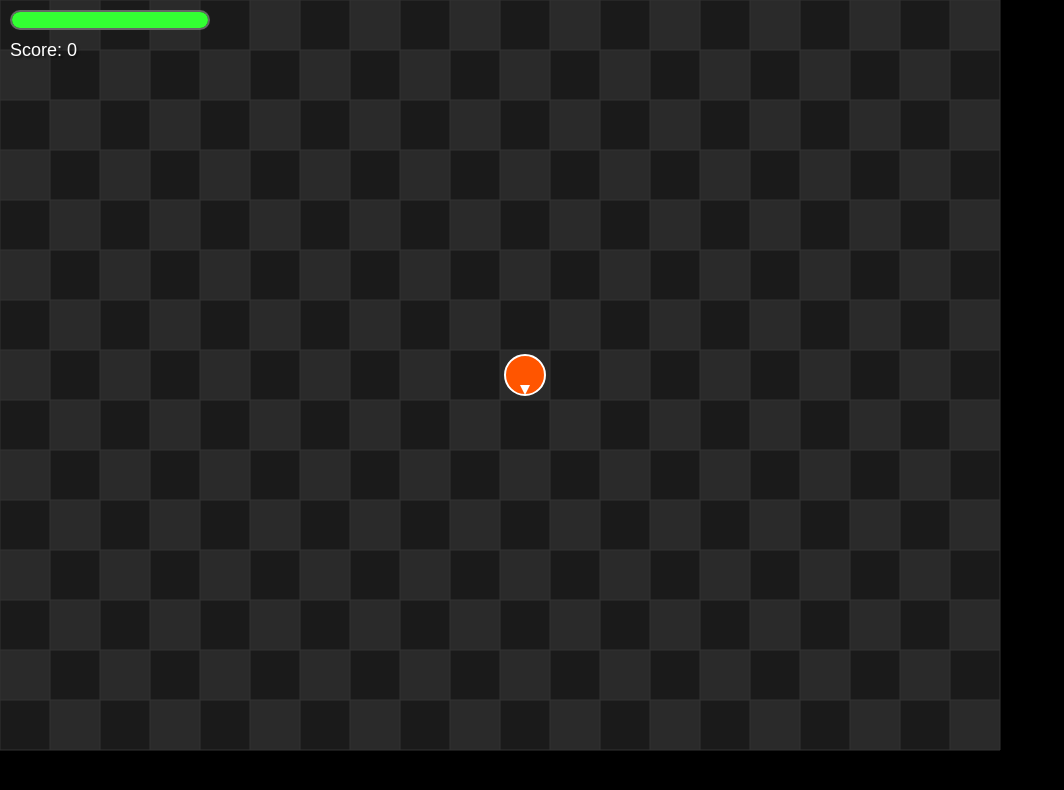
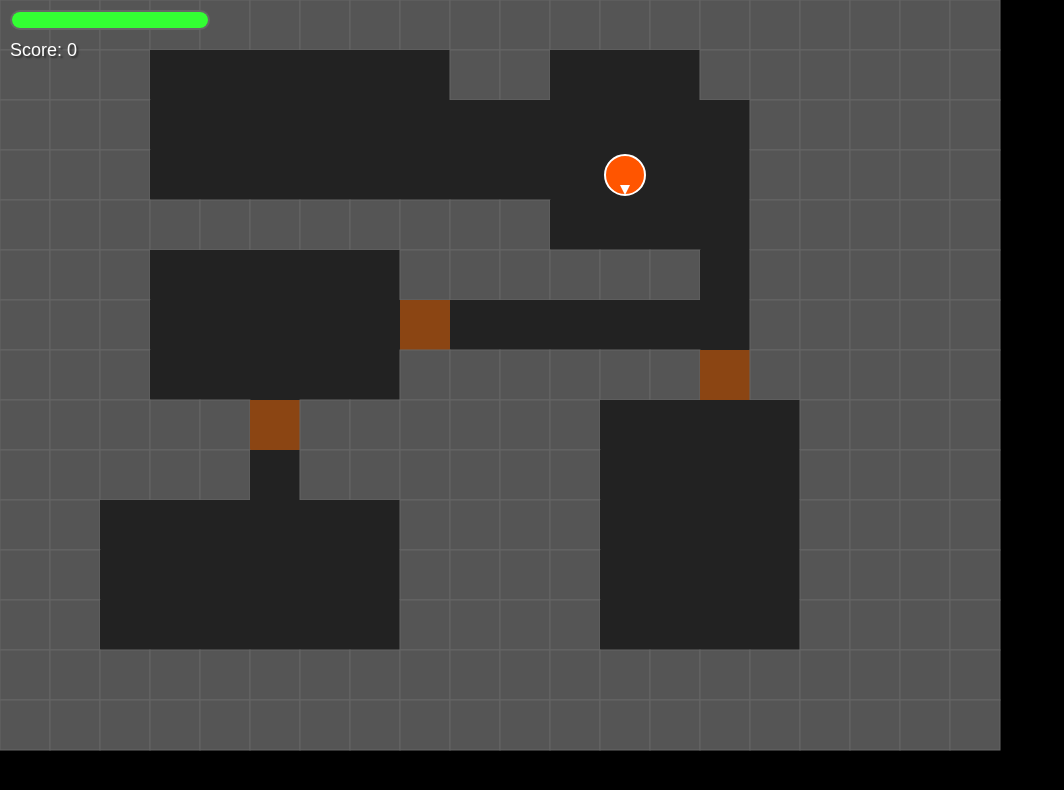
Before and after one commit to misterk72/le-donjon-des-dragons, a plain HTML site: page index.html in a window 1280 px wide. Both pictures are taken after a click on the button "Commencer". Shown: the whole page, without its empty margins (0-1064 px from the left). Drawn offline with Linux system fonts and the light colour scheme.

Commit message:
Initial implementation of dungeon generation with player movement and collision

```diff
--- a/index.html
+++ b/index.html
@@ -41,6 +41,7 @@
     <script src="js/collision.js"></script>
     <script src="js/camera.js"></script>
     <script src="js/player.js"></script>
+    <script src="js/dungeon.js"></script>
     <script src="js/game.js"></script>
 </body>
 </html>
--- /dev/null
+++ b/js/dungeon.js
@@ -0,0 +1,321 @@
+// Classe de génération du donjon
+class Dungeon {
+    constructor(game) {
+        this.game = game;
+
+        // Paramètres du donjon
+        this.minRooms = 5;
+        this.maxRooms = 10;
+        this.minRoomSize = 3;
+        this.maxRoomSize = 6;
+
+        // Grille du donjon (0: vide, 1: mur, 2: sol, 3: porte)
+        this.grid = [];
+
+        // Liste des salles
+        this.rooms = [];
+
+        // Position de départ du joueur
+        this.startX = 0;
+        this.startY = 0;
+    }
+
+    // Générer un nouveau donjon
+    generate() {
+        console.log("Génération d'un nouveau donjon...");
+
+        // Réinitialiser la grille
+        this.initializeGrid();
+
+        // Générer les salles
+        this.generateRooms();
+
+        // Connecter les salles avec des couloirs
+        this.connectRooms();
+
+        // Placer les portes
+        this.placeDoors();
+
+        // Définir la position de départ du joueur
+        this.setStartPosition();
+
+        // Ajouter les obstacles à la liste de collisions
+        this.addObstaclesToCollisionSystem();
+
+        console.log("Donjon généré avec " + this.rooms.length + " salles");
+        return this.grid;
+    }
+
+    // Initialiser la grille avec des murs partout
+    initializeGrid() {
+        this.grid = [];
+        this.rooms = [];
+
+        // Remplir la grille de murs
+        for (let y = 0; y < this.game.gridHeight; y++) {
+            this.grid[y] = [];
+            for (let x = 0; x < this.game.gridWidth; x++) {
+                this.grid[y][x] = 1; // 1 = mur
+            }
+        }
+    }
+
+    // Générer les salles aléatoirement
+    generateRooms() {
+        // Déterminer le nombre de salles à générer
+        const numRooms = Math.floor(Math.random() * (this.maxRooms - this.minRooms + 1)) + this.minRooms;
+
+        // Tentatives maximales pour placer une salle
+        const maxAttempts = 100;
+
+        // Générer les salles
+        for (let i = 0; i < numRooms; i++) {
+            let roomPlaced = false;
+            let attempts = 0;
+
+            while (!roomPlaced && attempts < maxAttempts) {
+                // Générer une taille aléatoire pour la salle
+                const width = Math.floor(Math.random() * (this.maxRoomSize - this.minRoomSize + 1)) + this.minRoomSize;
+                const height = Math.floor(Math.random() * (this.maxRoomSize - this.minRoomSize + 1)) + this.minRoomSize;
+
+                // Générer une position aléatoire pour la salle
+                const x = Math.floor(Math.random() * (this.game.gridWidth - width - 2)) + 1;
+                const y = Math.floor(Math.random() * (this.game.gridHeight - height - 2)) + 1;
+
+                // Vérifier si la salle peut être placée ici
+                if (this.canPlaceRoom(x, y, width, height)) {
+                    // Placer la salle
+                    this.placeRoom(x, y, width, height);
+
+                    // Ajouter la salle à la liste
+                    this.rooms.push({
+                        x: x,
+                        y: y,
+                        width: width,
+                        height: height,
+                        centerX: Math.floor(x + width / 2),
+                        centerY: Math.floor(y + height / 2)
+                    });
+
+                    roomPlaced = true;
+                }
+
+                attempts++;
+            }
+        }
+    }
+
+    // Vérifier si une salle peut être placée à une position donnée
+    canPlaceRoom(x, y, width, height) {
+        // Vérifier si la salle dépasse les limites de la grille
+        if (x < 1 || y < 1 || x + width > this.game.gridWidth - 1 || y + height > this.game.gridHeight - 1) {
+            return false;
+        }
+
+        // Vérifier si la salle chevauche une autre salle (avec une marge de 1)
+        for (let j = y - 1; j < y + height + 1; j++) {
+            for (let i = x - 1; i < x + width + 1; i++) {
+                if (j >= 0 && j < this.game.gridHeight && i >= 0 && i < this.game.gridWidth) {
+                    if (this.grid[j][i] === 2) { // 2 = sol (salle existante)
+                        return false;
+                    }
+                }
+            }
+        }
+
+        return true;
+    }
+
+    // Placer une salle dans la grille
+    placeRoom(x, y, width, height) {
+        for (let j = y; j < y + height; j++) {
+            for (let i = x; i < x + width; i++) {
+                this.grid[j][i] = 2; // 2 = sol
+            }
+        }
+    }
+
+    // Connecter les salles avec des couloirs
+    connectRooms() {
+        // Si pas de salles, ne rien faire
+        if (this.rooms.length === 0) {
+            return;
+        }
+
+        // Trier les salles par distance au centre de la première salle
+        const sortedRooms = [...this.rooms];
+        sortedRooms.sort((a, b) => {
+            const distA = Math.pow(a.centerX - this.rooms[0].centerX, 2) + Math.pow(a.centerY - this.rooms[0].centerY, 2);
+            const distB = Math.pow(b.centerX - this.rooms[0].centerX, 2) + Math.pow(b.centerY - this.rooms[0].centerY, 2);
+            return distA - distB;
+        });
+
+        // Connecter chaque salle à la salle suivante dans la liste triée
+        for (let i = 0; i < sortedRooms.length - 1; i++) {
+            this.createCorridor(sortedRooms[i].centerX, sortedRooms[i].centerY, sortedRooms[i+1].centerX, sortedRooms[i+1].centerY);
+        }
+    }
+
+    // Créer un couloir entre deux points
+    createCorridor(x1, y1, x2, y2) {
+        // Déterminer la direction du couloir (horizontal puis vertical ou vice versa)
+        const horizontal = Math.random() >= 0.5;
+
+        if (horizontal) {
+            // D'abord horizontal, puis vertical
+            this.createHorizontalCorridor(x1, x2, y1);
+            this.createVerticalCorridor(y1, y2, x2);
+        } else {
+            // D'abord vertical, puis horizontal
+            this.createVerticalCorridor(y1, y2, x1);
+            this.createHorizontalCorridor(x1, x2, y2);
+        }
+    }
+
+    // Créer un couloir horizontal
+    createHorizontalCorridor(x1, x2, y) {
+        const start = Math.min(x1, x2);
+        const end = Math.max(x1, x2);
+
+        for (let x = start; x <= end; x++) {
+            if (this.grid[y][x] === 1) { // Si c'est un mur
+                this.grid[y][x] = 2; // Le transformer en sol
+            }
+        }
+    }
+
+    // Créer un couloir vertical
+    createVerticalCorridor(y1, y2, x) {
+        const start = Math.min(y1, y2);
+        const end = Math.max(y1, y2);
+
+        for (let y = start; y <= end; y++) {
+            if (this.grid[y][x] === 1) { // Si c'est un mur
+                this.grid[y][x] = 2; // Le transformer en sol
+            }
+        }
+    }
+
+    // Placer les portes entre les salles et les couloirs
+    placeDoors() {
+        // Parcourir la grille pour trouver les emplacements potentiels de portes
+        for (let y = 1; y < this.game.gridHeight - 1; y++) {
+            for (let x = 1; x < this.game.gridWidth - 1; x++) {
+                // Vérifier si c'est un sol
+                if (this.grid[y][x] === 2) {
+                    // Vérifier si c'est un emplacement potentiel de porte
+                    // Une porte potentielle a un mur de chaque côté (horizontal ou vertical)
+                    const isHorizontalDoor = this.grid[y][x-1] === 1 && this.grid[y][x+1] === 1 &&
+                                           this.grid[y-1][x] === 2 && this.grid[y+1][x] === 2;
+
+                    const isVerticalDoor = this.grid[y-1][x] === 1 && this.grid[y+1][x] === 1 &&
+                                         this.grid[y][x-1] === 2 && this.grid[y][x+1] === 2;
+
+                    // Si c'est un emplacement potentiel de porte et avec une probabilité de 30%
+                    if ((isHorizontalDoor || isVerticalDoor) && Math.random() < 0.3) {
+                        // Placer une porte
+                        this.grid[y][x] = 3; // 3 = porte
+                    }
+                }
+            }
+        }
+    }
+
+    // Définir la position de départ du joueur
+    setStartPosition() {
+        // Si aucune salle n'a été générée, position par défaut
+        if (this.rooms.length === 0) {
+            this.startX = Math.floor(this.game.gridWidth / 2);
+            this.startY = Math.floor(this.game.gridHeight / 2);
+            return;
+        }
+
+        // Placer le joueur au centre de la première salle
+        const startRoom = this.rooms[0];
+        this.startX = startRoom.centerX;
+        this.startY = startRoom.centerY;
+    }
+
+    // Ajouter les obstacles (murs) au système de collision
+    addObstaclesToCollisionSystem() {
+        // Vider la liste des obstacles
+        this.game.collisionSystem.clearObstacles();
+
+        // Parcourir la grille et ajouter les murs au système de collision
+        for (let y = 0; y < this.game.gridHeight; y++) {
+            for (let x = 0; x < this.game.gridWidth; x++) {
+                if (this.grid[y][x] === 1) { // Si c'est un mur
+                    // Ajouter un obstacle à cette position
+                    this.game.collisionSystem.addObstacle({
+                        x: x * this.game.gridSize,
+                        y: y * this.game.gridSize,
+                        width: this.game.gridSize,
+                        height: this.game.gridSize
+                    });
+                }
+            }
+        }
+    }
+
+    // Dessiner le donjon
+    draw() {
+        const ctx = this.game.canvas.ctx;
+
+        // Parcourir la grille et dessiner les éléments
+        for (let y = 0; y < this.game.gridHeight; y++) {
+            for (let x = 0; x < this.game.gridWidth; x++) {
+                const cellX = x * this.game.gridSize;
+                const cellY = y * this.game.gridSize;
+
+                switch (this.grid[y][x]) {
+                    case 0: // Vide (non utilisé pour l'instant)
+                        ctx.fillStyle = '#000000';
+                        break;
+                    case 1: // Mur
+                        ctx.fillStyle = '#555555';
+                        break;
+                    case 2: // Sol
+                        ctx.fillStyle = '#222222';
+                        break;
+                    case 3: // Porte
+                        ctx.fillStyle = '#8B4513'; // Marron
+                        break;
+                    default:
+                        ctx.fillStyle = '#000000';
+                }
+
+                // Dessiner la cellule
+                ctx.fillRect(cellX, cellY, this.game.gridSize, this.game.gridSize);
+
+                // Ajouter une bordure pour les murs
+                if (this.grid[y][x] === 1) {
+                    ctx.strokeStyle = '#666666';
+                    ctx.lineWidth = 1;
+                    ctx.strokeRect(cellX, cellY, this.game.gridSize, this.game.gridSize);
+                }
+            }
+        }
+    }
+
+    // Vérifier si une position est un mur
+    isWall(gridX, gridY) {
+        // Vérifier si la position est en dehors de la grille
+        if (gridX < 0 || gridY < 0 || gridX >= this.game.gridWidth || gridY >= this.game.gridHeight) {
+            return true;
+        }
+
+        // Vérifier si la cellule est un mur
+        return this.grid[gridY][gridX] === 1;
+    }
+
+    // Vérifier si une position est une porte
+    isDoor(gridX, gridY) {
+        // Vérifier si la position est en dehors de la grille
+        if (gridX < 0 || gridY < 0 || gridX >= this.game.gridWidth || gridY >= this.game.gridHeight) {
+            return false;
+        }
+
+        // Vérifier si la cellule est une porte
+        return this.grid[gridY][gridX] === 3;
+    }
+}
--- a/js/game.js
+++ b/js/game.js
@@ -22,10 +22,13 @@ class Game {
         // Système de collision
         this.collisionSystem = new CollisionSystem(this);
 
+        // Générateur de donjon
+        this.dungeon = new Dungeon(this);
+
         // Caméra
         this.camera = new Camera(this, this.canvas.canvas.width, this.canvas.canvas.height);
 
-        // Joueur (centré sur l'écran au départ)
+        // Joueur (sera placé au point de départ du donjon)
         this.player = null;
 
         // Variables de la boucle de jeu
@@ -46,16 +49,20 @@ class Game {
 
     // Démarrer le jeu
     start() {
-        // Initialiser ou réinitialiser le joueur au centre de la grille
-        const centerGridX = Math.floor(this.gridWidth / 2);
-        const centerGridY = Math.floor(this.gridHeight / 2);
-        const centerX = centerGridX * this.gridSize;
-        const centerY = centerGridY * this.gridSize;
-        this.player = new Player(this, centerX, centerY);
+        // Générer un nouveau donjon
+        this.dungeon.generate();
 
-        // Définir la taille du monde en fonction de la taille du canvas
+        // Définir la taille du monde en fonction de la taille de la grille
         this.worldWidth = this.gridWidth * this.gridSize;
         this.worldHeight = this.gridHeight * this.gridSize;
+
+        // Initialiser le joueur au point de départ du donjon
+        const startX = this.dungeon.startX * this.gridSize;
+        const startY = this.dungeon.startY * this.gridSize;
+        this.player = new Player(this, startX, startY);
+
+        // Mettre à jour la caméra pour centrer sur le joueur
+        this.camera.follow(this.player);
 
         this.gameState.setState('PLAYING');
         this.ui.hideAllScreens();
@@ -151,43 +158,8 @@ class Game {
 
     // Dessiner le fond du jeu
     drawBackground() {
-        // Dessiner une grille pour le jeu en tour par tour
-        const ctx = this.canvas.ctx;
-
-        // Dessiner les cases de la grille en alternant les couleurs
-        for (let x = 0; x < this.gridWidth; x++) {
-            for (let y = 0; y < this.gridHeight; y++) {
-                // Alterner les couleurs pour créer un effet de damier
-                if ((x + y) % 2 === 0) {
-                    ctx.fillStyle = '#1a1a1a'; // Cases foncées
-                } else {
-                    ctx.fillStyle = '#2a2a2a'; // Cases plus claires
-                }
-
-                // Dessiner la case
-                ctx.fillRect(x * this.gridSize, y * this.gridSize, this.gridSize, this.gridSize);
-            }
-        }
-
-        // Dessiner les lignes de la grille
-        ctx.strokeStyle = '#333333';
-        ctx.lineWidth = 1;
-
-        // Dessiner les lignes verticales
-        for (let x = 0; x <= this.worldWidth; x += this.gridSize) {
-            ctx.beginPath();
-            ctx.moveTo(x, 0);
-            ctx.lineTo(x, this.worldHeight);
-            ctx.stroke();
-        }
-
-        // Dessiner les lignes horizontales
-        for (let y = 0; y <= this.worldHeight; y += this.gridSize) {
-            ctx.beginPath();
-            ctx.moveTo(0, y);
-            ctx.lineTo(this.worldWidth, y);
-            ctx.stroke();
-        }
+        // Dessiner le donjon
+        this.dungeon.draw();
     }
 }
 
```
Also changed, not shown: DEVLOG.md (+9 -4 lines), js/player.js (+11 -2 lines).
